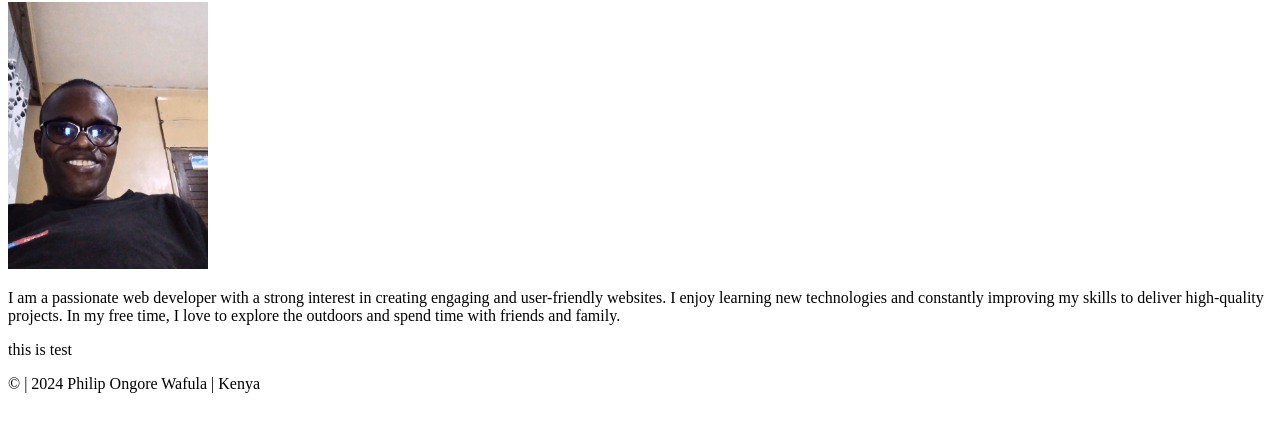
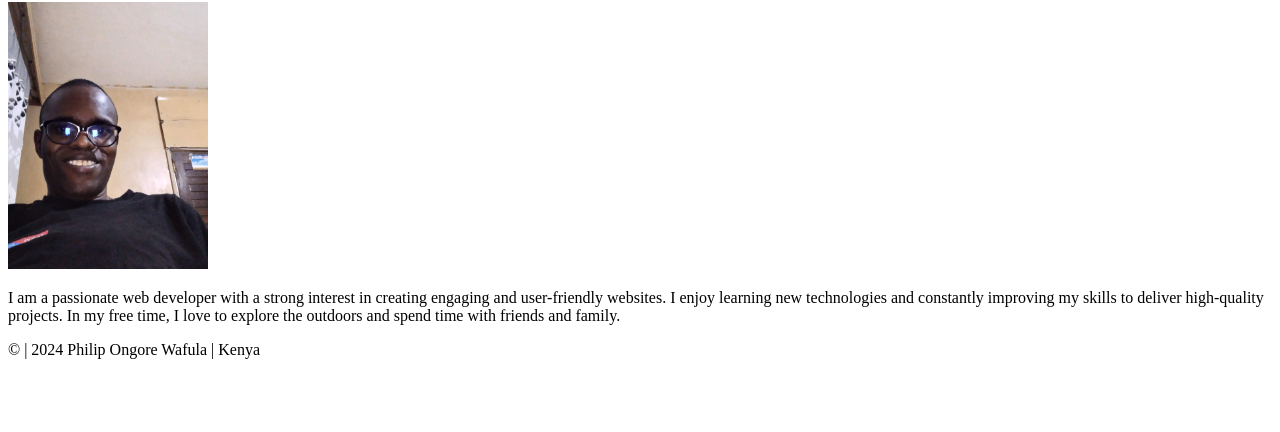
Before and after one commit to wafula92/wdd130, a plain HTML site: page index.html in a window 1280 px wide. Shown: the part 104-536 px from the top of the page. Drawn offline with Linux system fonts and the light colour scheme.

Commit message:
fixed erros

```diff
--- a/index.html
+++ b/index.html
@@ -30,7 +30,7 @@
     </main>
 
     <footer>
-        <p>this is test</p>
+
         <!-- Footer content goes here -->
         <p>&copy; | 2024 Philip Ongore Wafula | Kenya</p>
     </footer>
```
